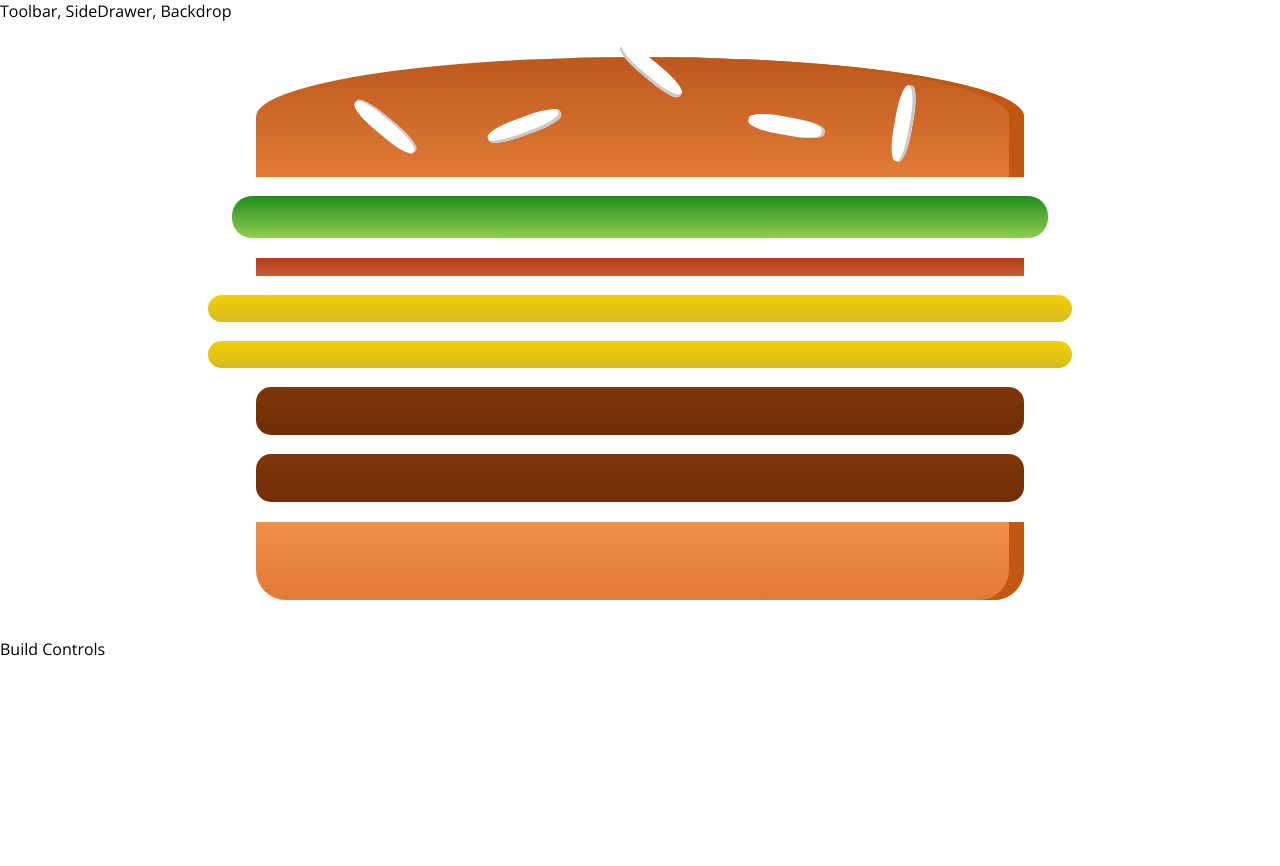
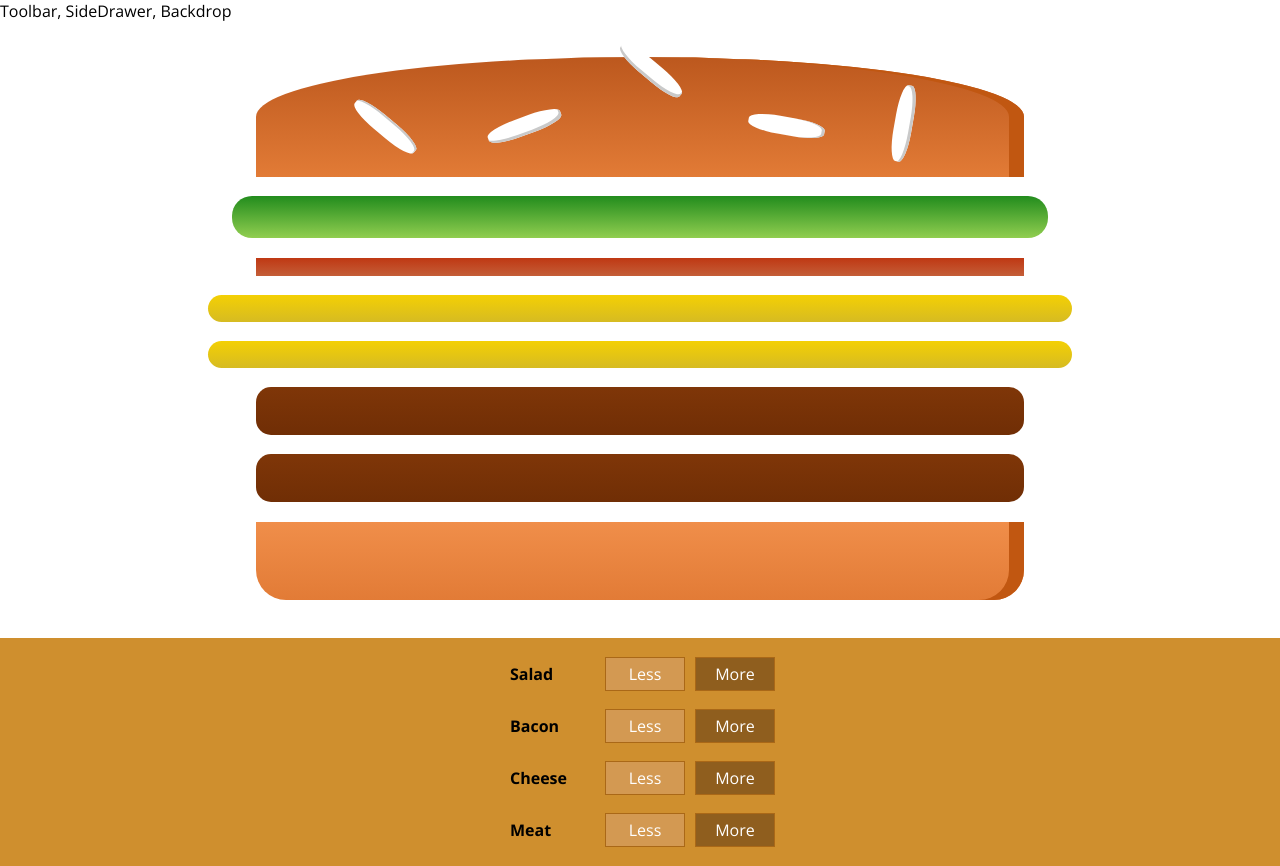
Before and after one commit to glenadamson1984/BuildABurgerApp-React, a React app: page / in a window 1280 px wide. Before the commit the page ends 800 px from the top, so only its background shows below. Built offline with nearby package versions, Linux system fonts and the light colour scheme.

Commit message:
BuildControls

```diff
--- /dev/null
+++ b/src/components/Burger/BuildControls/BuildControl/BuildControl.module.css
@@ -0,0 +1,56 @@
+.BuildControl {
+    display: flex;
+    justify-content: space-between;
+    align-items: center;
+    margin: 5px 0;
+}
+
+.BuildControl button {
+    display: block;
+    font: inherit;
+    padding: 5px;
+    margin: 0 5px;
+    width: 80px;
+    border: 1px solid #AA6817;
+    cursor: pointer;
+    outline: none;
+}
+
+.BuildControl button:disabled {
+    background-color: #AC9980;
+    border: 1px solid #7E7365;
+    color: #ccc;
+    cursor: default;
+}
+
+.BuildControl button:hover:disabled {
+    background-color: #AC9980;
+    color: #ccc;
+    cursor: not-allowed;
+}
+
+.Label {
+    padding: 10px;
+    font-weight: bold;
+    width: 80px;
+}
+
+.BuildControl .Less {
+    background-color: #D39952;
+    color: white;
+}
+
+.BuildControl .More {
+    background-color: #8F5E1E;
+    color: white;
+}
+
+.BuildControl .Less:hover, .BuildControl .Less:active {
+    background-color: #DAA972;
+    color: white;
+}
+
+.BuildControl .More:hover,.BuildControl .More:active {
+    background-color: #99703F;
+    color: white;
+}
--- /dev/null
+++ b/src/components/Burger/BuildControls/BuildControl/BuildControl.tsx
@@ -0,0 +1,12 @@
+import React from 'react';
+import classes from './BuildControl.module.css'
+
+const buildControl = (props: any) => (
+    <div className={classes.BuildControl}>
+        <div className={classes.Label}>{props.label}</div>
+        <button className={classes.Less}>Less</button>
+        <button className={classes.More}>More</button>
+    </div>
+);
+
+export default buildControl;
--- /dev/null
+++ b/src/components/Burger/BuildControls/BuildControls.module.css
@@ -0,0 +1,10 @@
+.BuildControls {
+    width: 100%;
+    background-color: #CF8F2E;
+    display: flex;
+    flex-flow: column;
+    align-items: center;
+    box-shadow: 0 2px 1px #CCC;
+    margin: auto;
+    padding: 10px 0;
+}
--- /dev/null
+++ b/src/components/Burger/BuildControls/BuildControls.tsx
@@ -0,0 +1,21 @@
+import React from 'react'
+import classes from './BuildControls.module.css'
+import BuildControl from './BuildControl/BuildControl'
+
+const controls = [
+    { label: 'Salad', type: 'salad'},
+    { label: 'Bacon', type: 'bacon'},
+    { label: 'Cheese', type: 'cheese'},
+    { label: 'Meat', type: 'meat'},
+];
+
+
+const buildControls = (props: any) => (
+    <div className={classes.BuildControls}>
+        {controls.map(ctrl => (
+            <BuildControl key={ctrl.label} label={ctrl.label} />
+        ))}
+    </div>
+);
+
+export default buildControls;
--- a/src/containers/BurgerBuilder/BurgerBuilder.tsx
+++ b/src/containers/BurgerBuilder/BurgerBuilder.tsx
@@ -1,5 +1,6 @@
 import React, { Component } from "react";
 import Burger from '../../components/Burger/Burger'
+import BuildControls from '../../components/Burger/BuildControls/BuildControls'
 
 class BurgerBuilder extends Component{
     state = {
@@ -15,7 +16,7 @@
         return(
             <>
                 <Burger ingredients={this.state.ingredients}/>
-                <div>Build Controls</div>
+                <BuildControls />
             </>
         );
     }
```
